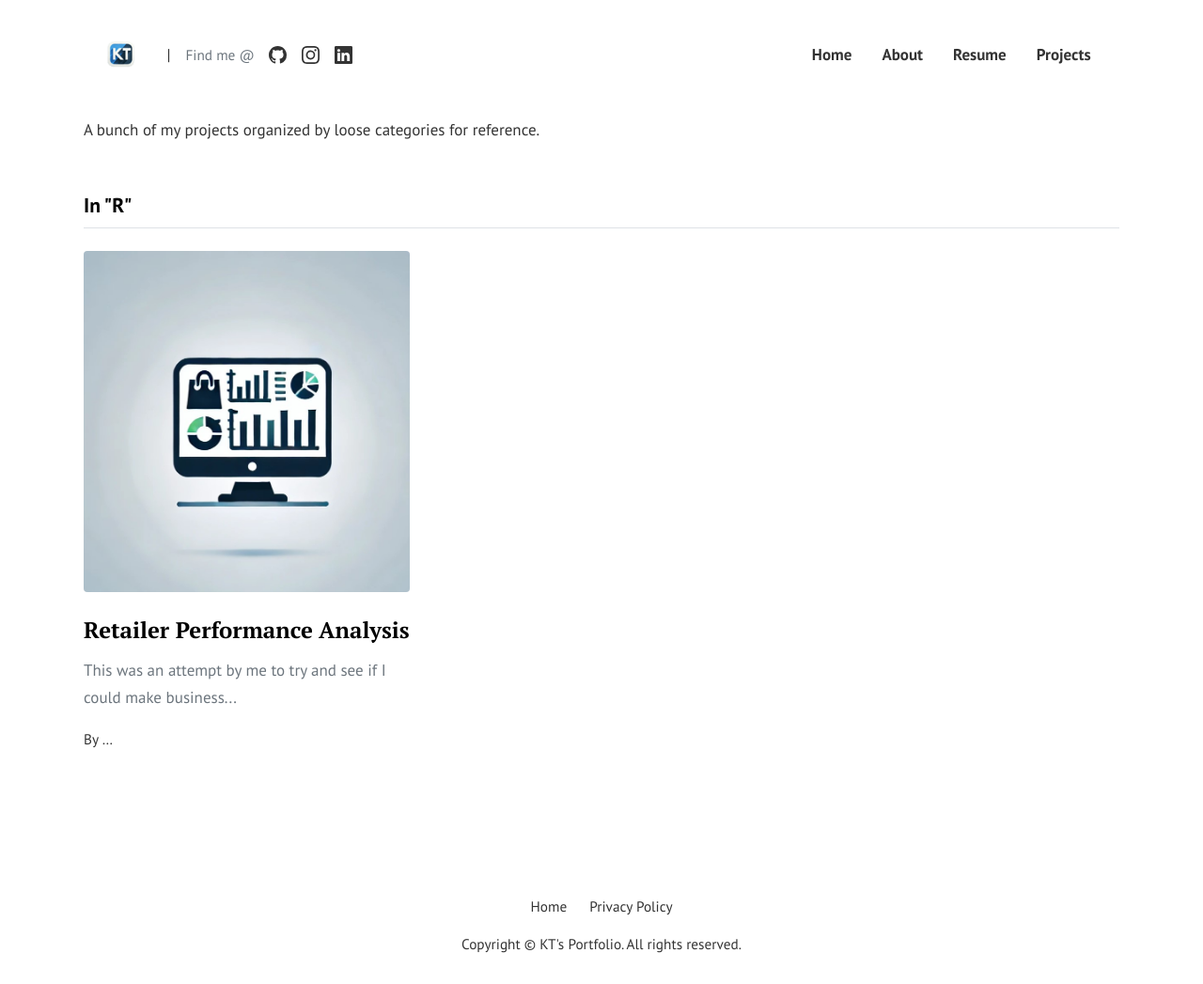
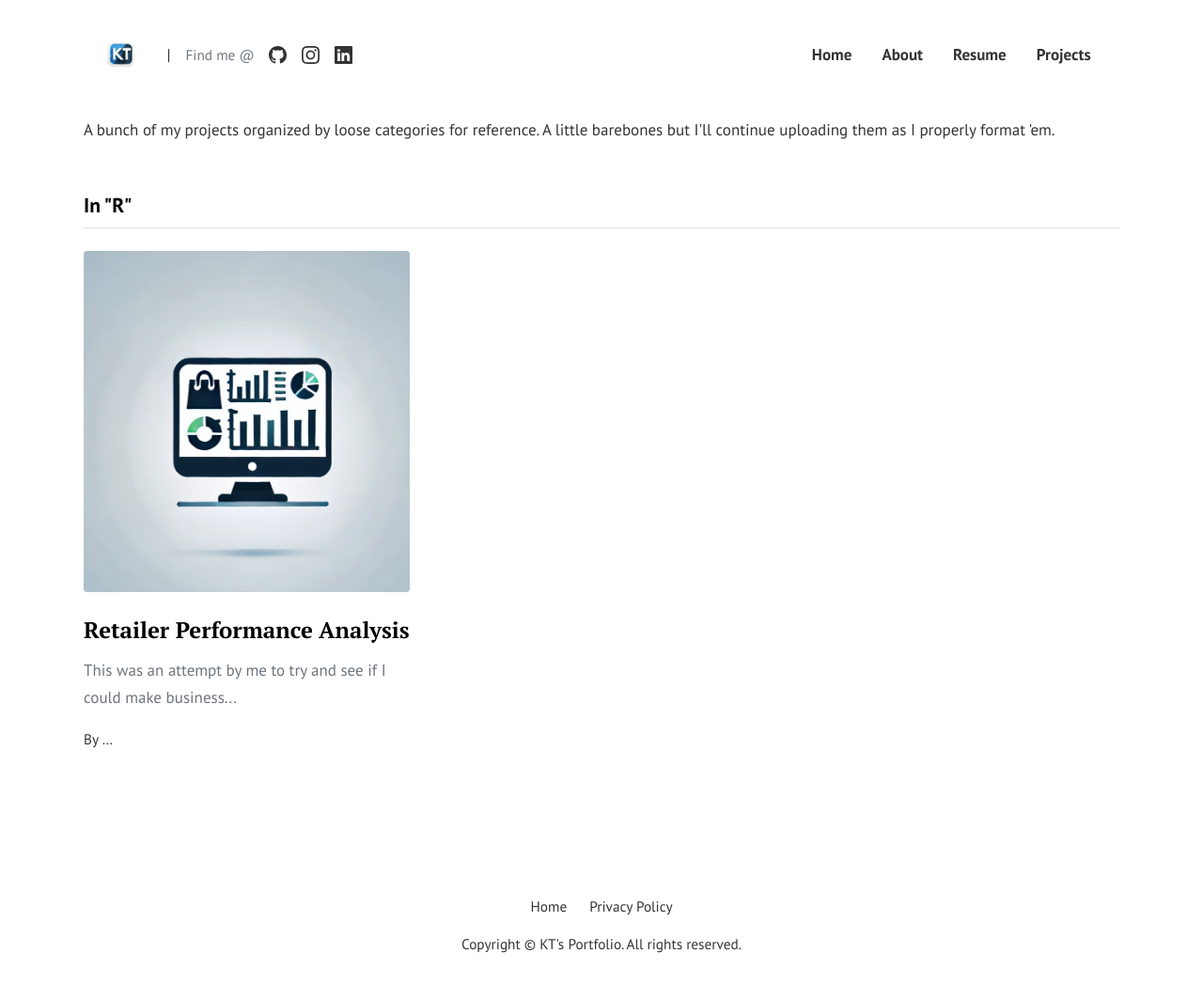
Before and after one commit to kaungthiha/kaungthiha.github.io, a Jekyll site: the page built from pages/projects.html, in a window 1280 px wide and 1047 px high. Shown: the whole window at 94% size. Built offline with Jekyll 4.4.1, drawn with Linux system fonts in a browser that asks for light colours.

Commit message:
Update categories.html

```diff
--- a/_layouts/categories.html
+++ b/_layouts/categories.html
@@ -6,7 +6,7 @@ permalink: "/projects.html"
 <div class="content-area">
     <h1></h1>
     <p>
-      A bunch of my projects organized by loose categories for reference.
+      A bunch of my projects organized by loose categories for reference. A little barebones but I'll continue uploading them as I properly format 'em.
     </p>
 
 {% for category in site.categories %}
```
